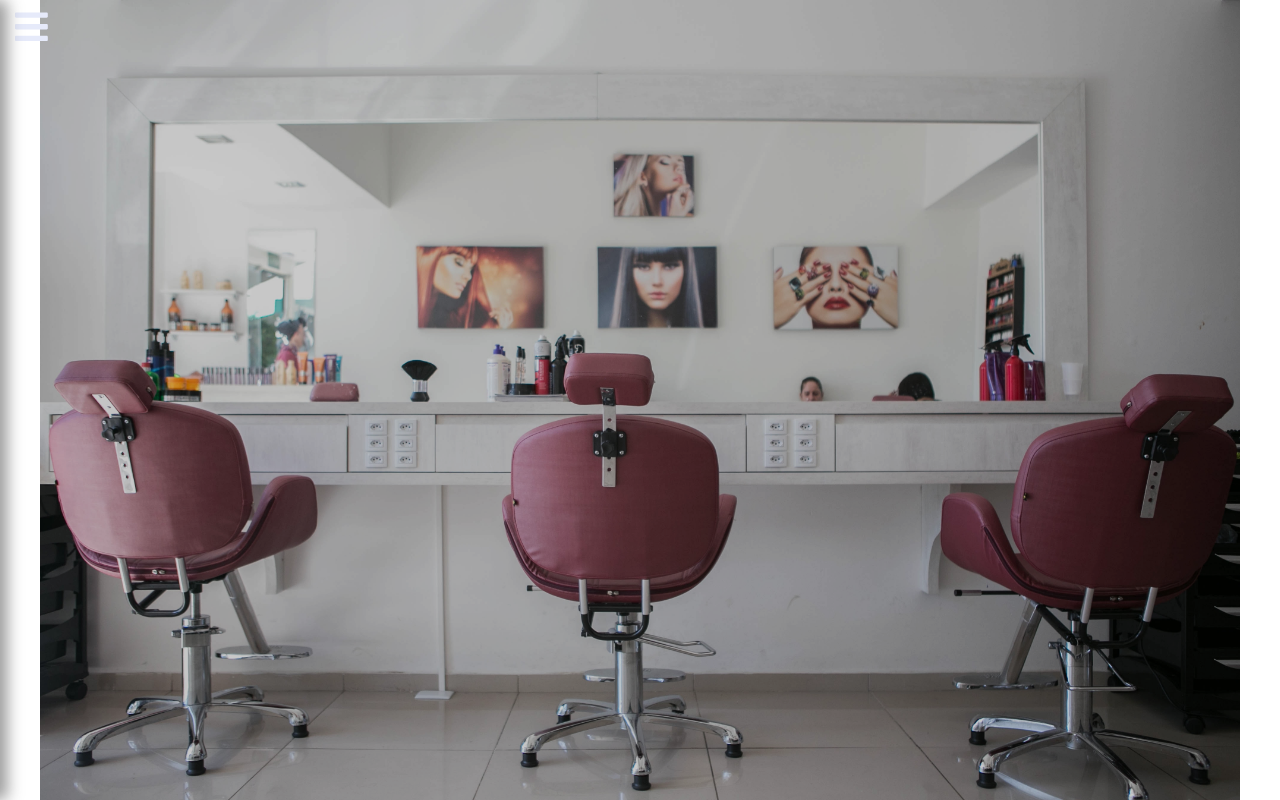
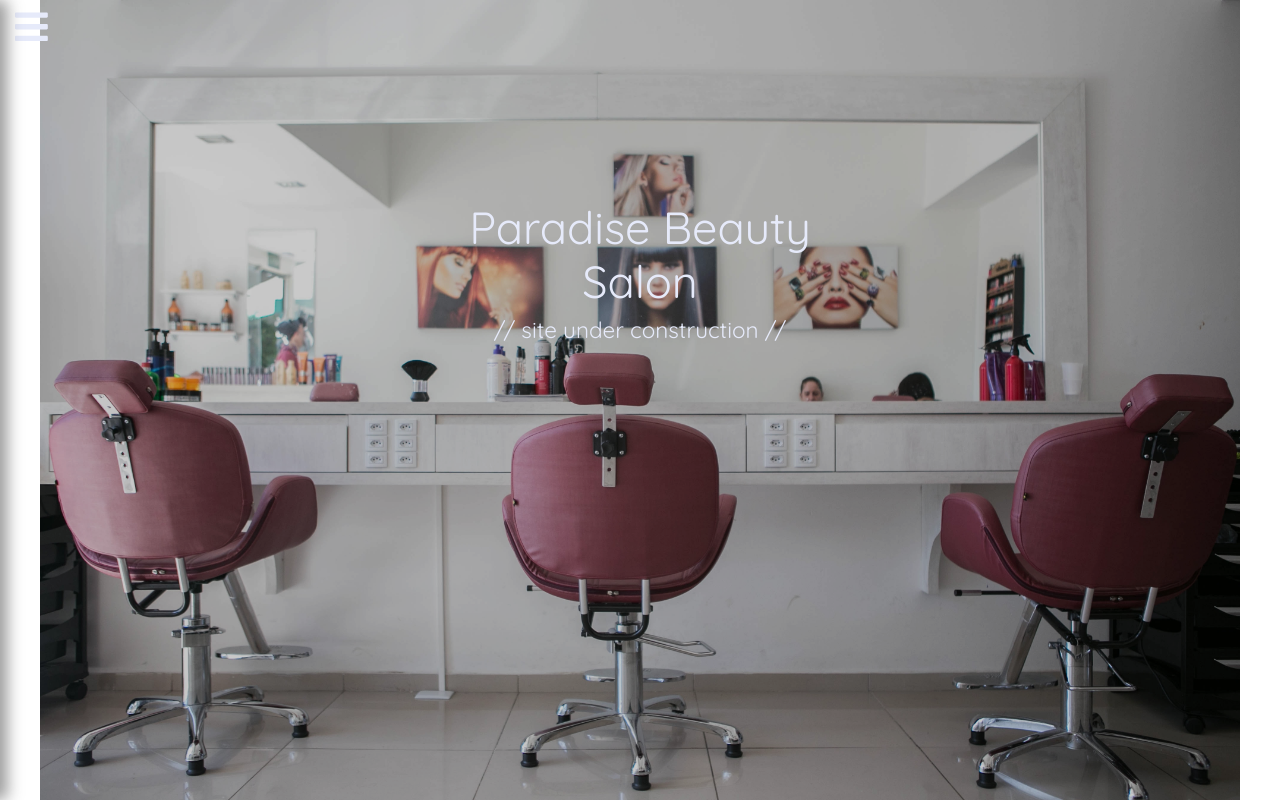
Before and after one commit to ecuarezma/paradise-beauty, a React (Create React App) app: page / in a window 1280 px wide. Built offline with nearby package versions, Linux system fonts and the light colour scheme.

Commit message:
Add header and apply fonts and styles to header and nav

```diff
--- a/src/components/Navbar/Navbar.module.scss
+++ b/src/components/Navbar/Navbar.module.scss
@@ -1,4 +1,4 @@
-$navText: rgb(230, 234, 250);
+@import "../styles/colorset";
 
 .Navbar {
   position: fixed;
@@ -13,7 +13,8 @@ $navText: rgb(230, 234, 250);
   left: 0;
   height: 100vh;
   width: 60%;
-  font-size: 1.8rem;
+  font-family: "Quicksand", sans-serif;
+  font-size: 2rem;
   background: rgba(229, 229, 250, 0.5);
   background-image: linear-gradient(
     120deg,
@@ -32,14 +33,14 @@ $navText: rgb(230, 234, 250);
   }
   li {
     margin: 1rem 0;
-    color: $navText;
+    color: $textPrimary;
     text-shadow: rgba(57, 57, 57, 0.5) 1px 0 1rem;
     padding-left: 1rem;
   }
 }
 
 .bars {
-  color: $navText;
+  color: $iconPrimary;
   margin-left: 1rem;
   font-size: 2.5rem;
 }
@@ -48,7 +49,7 @@ $navText: rgb(230, 234, 250);
   display: flex;
   justify-content: flex-end;
   font-size: 2rem;
-  color: $navText;
+  color: $iconPrimary;
   svg {
     margin: 1rem 1rem 0 0;
   }
--- a/src/components/Navbar/index.js
+++ b/src/components/Navbar/index.js
@@ -19,10 +19,10 @@ const Navbar = () => {
           <FontAwesomeIcon icon={faTimes} onClick={handleClick} />
         </div>
         <ul>
-          <li>home</li>
-          <li>appointments</li>
-          <li>services</li>
-          <li>shop</li>
+          <li>Home</li>
+          <li>Appointments</li>
+          <li>Services</li>
+          <li>Shop</li>
         </ul>
       </div>
     </nav>
--- a/src/components/pages/Home/Home.module.scss
+++ b/src/components/pages/Home/Home.module.scss
@@ -1,7 +1,21 @@
+@import "../../styles/colorset";
+
 .Home {
   display: flex;
   flex-flow: column nowrap;
   margin: 0 auto;
+}
+.header {
+  position: absolute;
+  top: 25%;
+  width: 100%;
+  z-index: 100;
+  color: $textPrimary;
+  font-family: "Quicksand", sans-serif;
+  text-align: center;
+  h1 {
+    font-size: 3rem;
+  }
 }
 .bgImage {
   display: flex;
--- a/src/components/pages/Home/index.js
+++ b/src/components/pages/Home/index.js
@@ -6,6 +6,13 @@ import salonChairs from "../../../assets/unsplash/salonchairs.jpg";
 const Home = () => {
   return (
     <div className={classes.Home}>
+      <header className={classes.header}>
+        <h1>
+          Paradise Beauty <br />
+          Salon
+        </h1>
+        <h4>// site under construction //</h4>
+      </header>
       <div className={classes.bgImage}>
         <img src={salonChairs} alt="Row of salon chairs facing away" />
       </div>
--- /dev/null
+++ b/src/components/styles/_colorset.scss
@@ -0,0 +1,2 @@
+$iconPrimary: rgb(230, 234, 250);
+$textPrimary: rgb(230, 234, 250);
```
